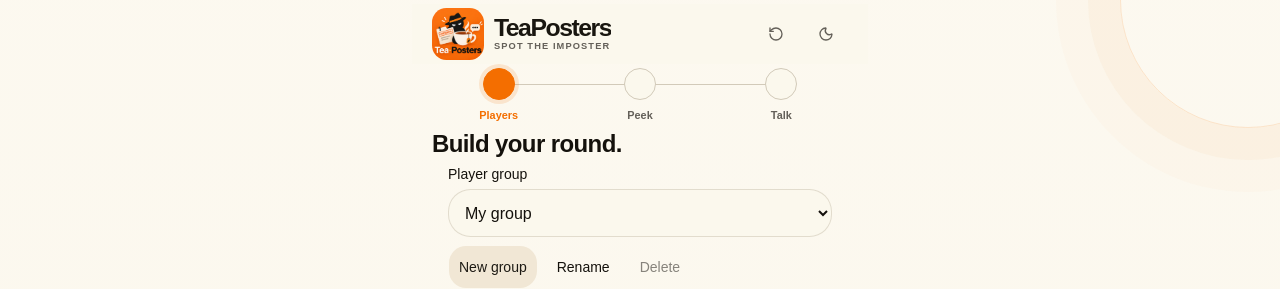
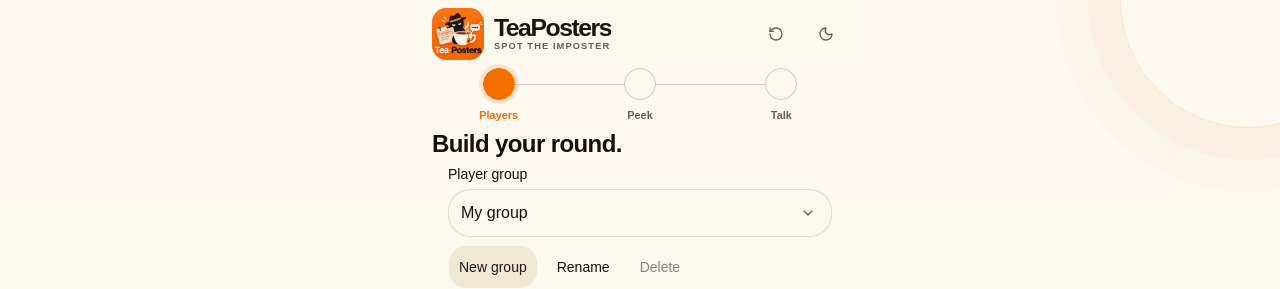
Before and after one commit to misterbista/tea-poster, a Next.js app: page / in a window 1280 px wide. Shown: the top 289 px of the page. Built offline with nearby package versions, Linux system fonts and the light colour scheme; a web font is replaced by a local one.

Commit message:
fix: enhance player group selection UI with improved styling and icon

```diff
--- a/components/player-group-picker.tsx
+++ b/components/player-group-picker.tsx
@@ -1,5 +1,6 @@
 "use client";
 
+import { ChevronDownIcon } from "lucide-react";
 import { useState } from "react";
 import { Button } from "@/components/ui/button";
 import { Input } from "@/components/ui/input";
@@ -21,14 +22,17 @@ export function PlayerGroupPicker({ groups, activeId, onSelect, onSave, onDelete
     <div className="tea-group-picker flex flex-col gap-2 border-b border-border/40 pb-2">
       {!mode && <>
       <Label htmlFor="player-group">Player group</Label>
+      <div className="relative w-full">
         <select
           id="player-group"
           value={activeId}
           onChange={(event) => { onSelect(event.target.value); setMode(null); }}
-        className="h-12 w-full min-w-0 rounded-xl border border-border/60 bg-background px-3 text-base text-foreground"
+          className="h-12 w-full min-w-0 appearance-none rounded-xl border border-border/60 bg-background py-2 pl-3 pr-12 text-base text-foreground"
         >
           {groups.map((group) => <option key={group.id} value={group.id}>{group.name}</option>)}
         </select>
+        <ChevronDownIcon aria-hidden="true" className="pointer-events-none absolute right-4 top-1/2 size-4 -translate-y-1/2 text-muted-foreground" />
+      </div>
       <div className="flex flex-wrap gap-2">
         <Button className="min-h-11" variant="secondary" onClick={() => { setMode("create"); setName(""); }}>New group</Button>
         <Button className="min-h-11" variant="ghost" onClick={() => { setMode("rename"); setName(active.name); }}>Rename</Button>
```
Lines whose indentation alone changed are shown as unchanged.
